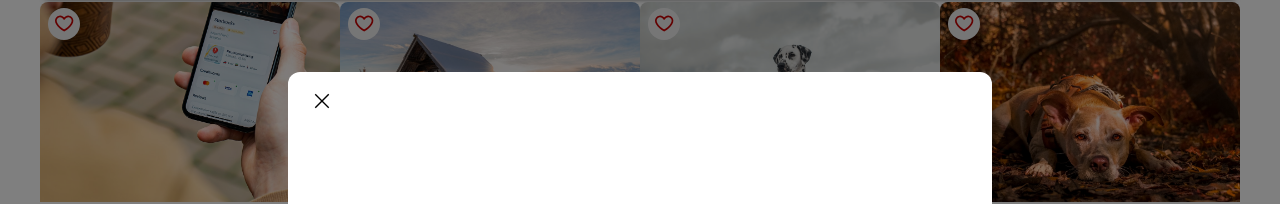
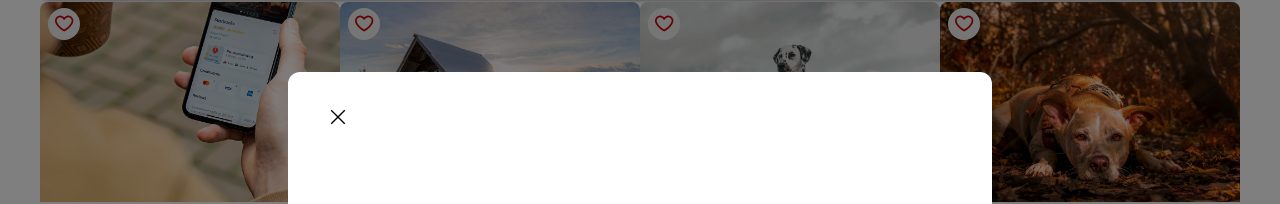
Before and after one commit to irohunk/photolabs-starter, a React (Create React App) app in the folder frontend/: page / in a window 1280 px wide. Both pictures are taken after a click on the picture 190 px from the left and 214 px from the top of the page. Shown: the part 112-316 px from the top of the page. Built offline with nearby package versions, Linux system fonts and the light colour scheme; the HTML template or start-up script is replaced by a standard one.

Commit message:
add className to modal close button

```diff
--- a/frontend/src/routes/PhotoDetailsModal.jsx
+++ b/frontend/src/routes/PhotoDetailsModal.jsx
@@ -12,7 +12,7 @@ const PhotoDetailsModal = ({ isVisible, onClose }) => {
         className="photo-details-modal__close-button"
         onClick={onClose}
       >
-        <img src={closeSymbol} alt="close symbol" />
+        <img className='photo-details-modal__close-button' src={closeSymbol} alt="close" />
       </button>
     </div>
   );
```
